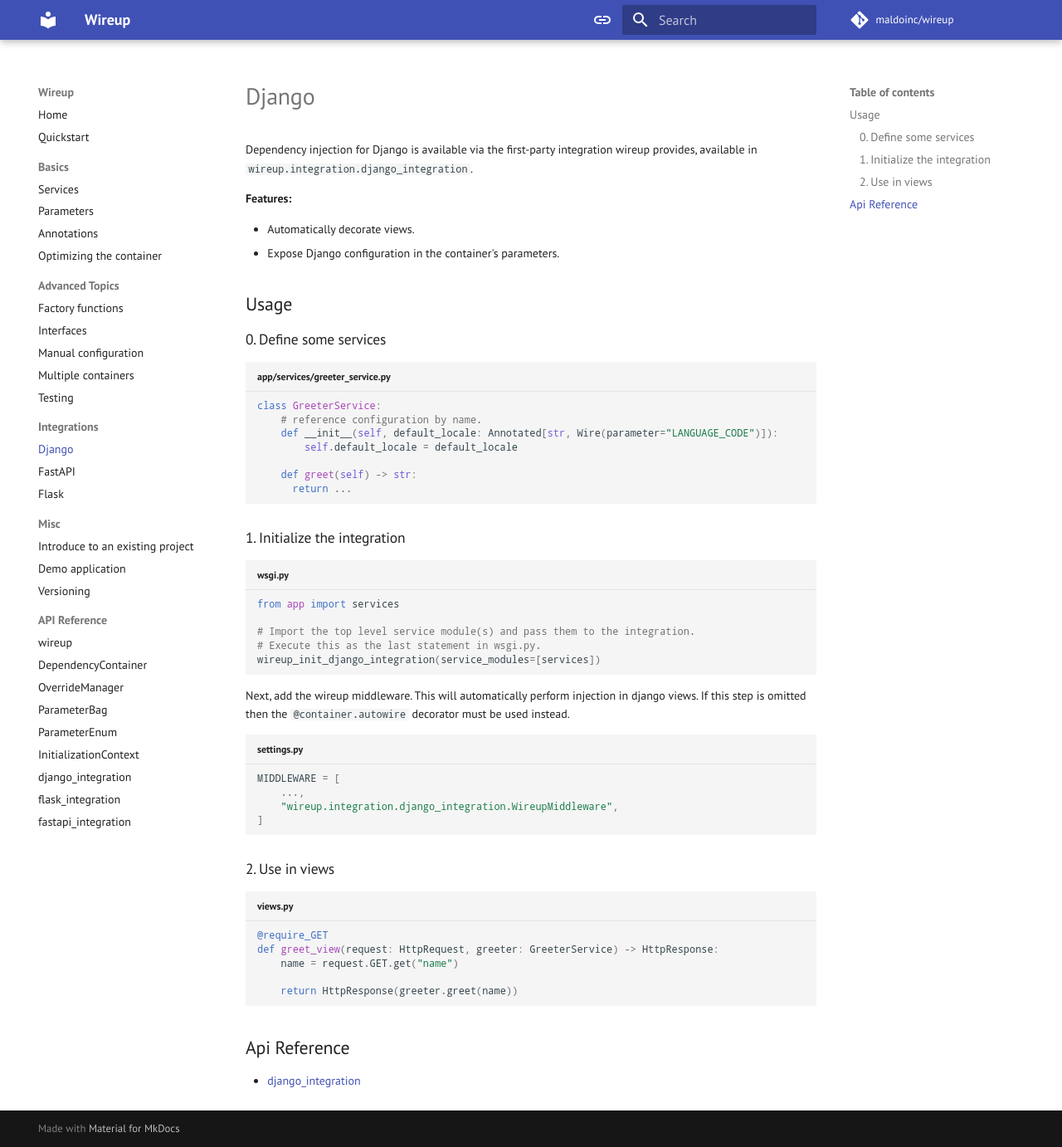
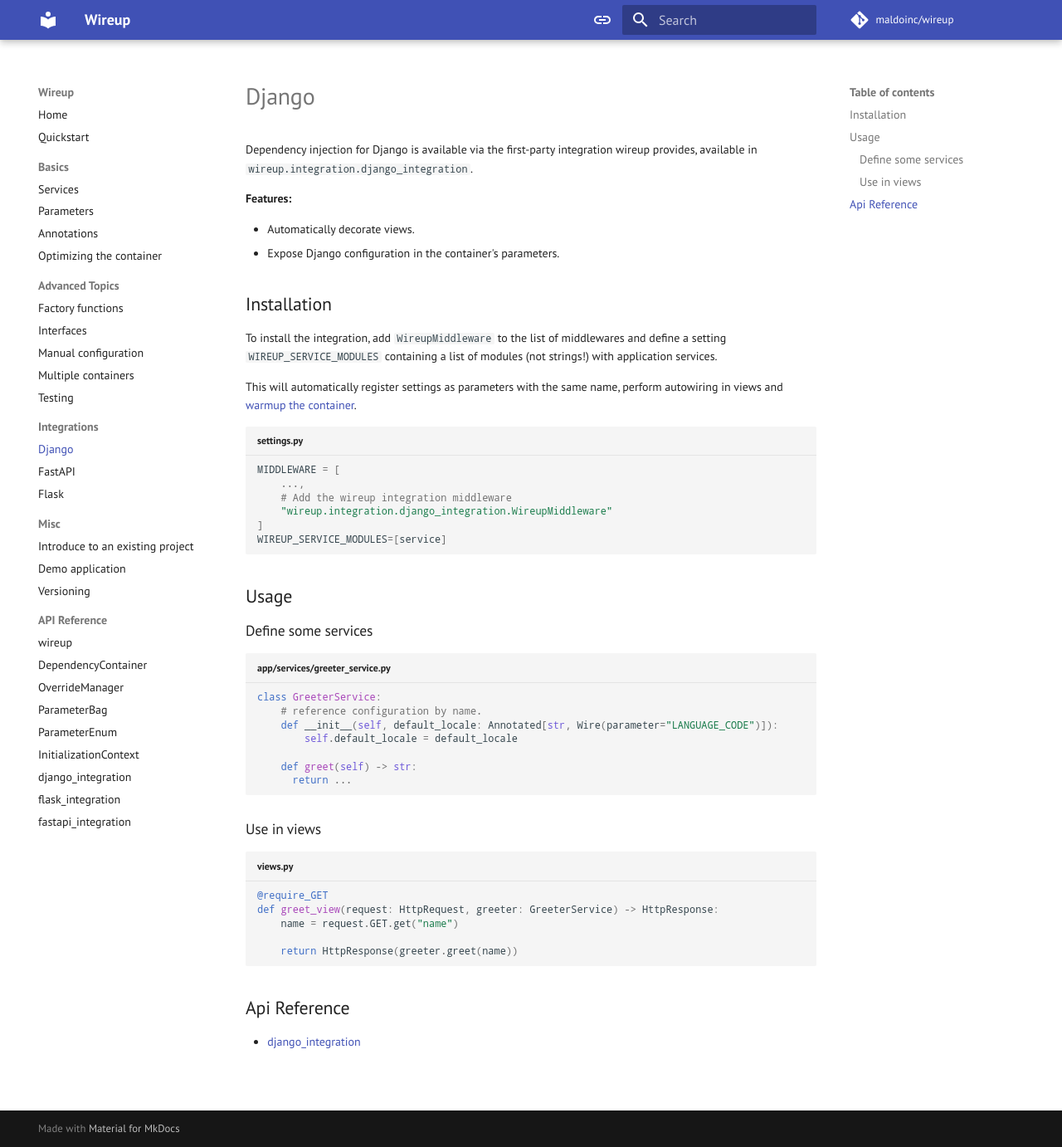
Before and after one commit to maldoinc/wireup, an MkDocs documentation site: the page built from docs/pages/integrations/django.md, in a window 1280 px wide and 1382 px high. Shown: the whole window at 83% size. Built offline with MkDocs 1.6.1 and Material for MkDocs 9.7.7, drawn with Linux system fonts in a browser that asks for light colours; some web fonts are replaced; comment, search, counter and statistics services are not loaded; the version menu is left out.

Commit message:
Update integration and add tests

````diff
--- a/docs/pages/integrations/django.md
+++ b/docs/pages/integrations/django.md
@@ -6,9 +6,27 @@ Dependency injection for Django is available via the first-party integration wir
 * Automatically decorate views.
 * Expose Django configuration in the container's parameters.
 
+## Installation
+
+To install the integration, add `WireupMiddleware` to the list of middlewares and define a setting
+`WIREUP_SERVICE_MODULES` containing a list of modules (not strings!) with application services.
+
+This will automatically register settings as parameters with the same name, perform autowiring
+in views and [warmup the container](../optimizing_container.md).
+
+```python title="settings.py"
+MIDDLEWARE = [
+    ...,
+    # Add the wireup integration middleware
+    "wireup.integration.django_integration.WireupMiddleware"
+]
+WIREUP_SERVICE_MODULES=[service]
+```
+
+
 ## Usage
 
-### 0. Define some services
+### Define some services
 ```python title="app/services/greeter_service.py"
 class GreeterService:
     # reference configuration by name.
@@ -19,26 +37,7 @@ class GreeterService:
       return ...
 ```
 
-### 1. Initialize the integration
-
-```python title="wsgi.py"
-from app import services
-
-# Import the top level service module(s) and pass them to the integration.
-# Execute this as the last statement in wsgi.py.
-wireup_init_django_integration(service_modules=[services])
-```
-
-Next, add the wireup middleware. This will automatically perform injection in django views.
-If this step is omitted then the `@container.autowire` decorator must be used instead.
-```python title="settings.py"
-MIDDLEWARE = [
-    ...,
-    "wireup.integration.django_integration.WireupMiddleware",
-]
-```
-
-### 2. Use in views
+### Use in views
 ```python title="views.py"
 @require_GET
 def greet_view(request: HttpRequest, greeter: GreeterService) -> HttpResponse:
````
Also changed, not shown: docs/pages/class/django_integration.md (+0 -3 lines), 7 other files.
